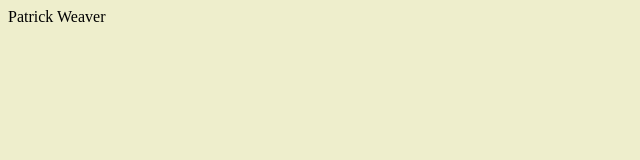
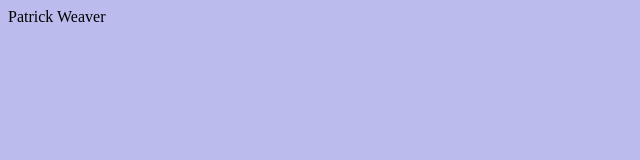
Before and after one commit to PatrickWeaver/pw16, a website: page public/index.html in a window 1280 px wide. Shown: the whole page, without its empty margins (0-640 px from the left). Drawn offline with Linux system fonts and the light colour scheme.

Commit message:
change again background color

```diff
--- a/public/stylesheets/style.css
+++ b/public/stylesheets/style.css
@@ -1,3 +1,3 @@
 body {
-  background-color: #EEEECC;
+  background-color: #BBBBEE;
 }
```
